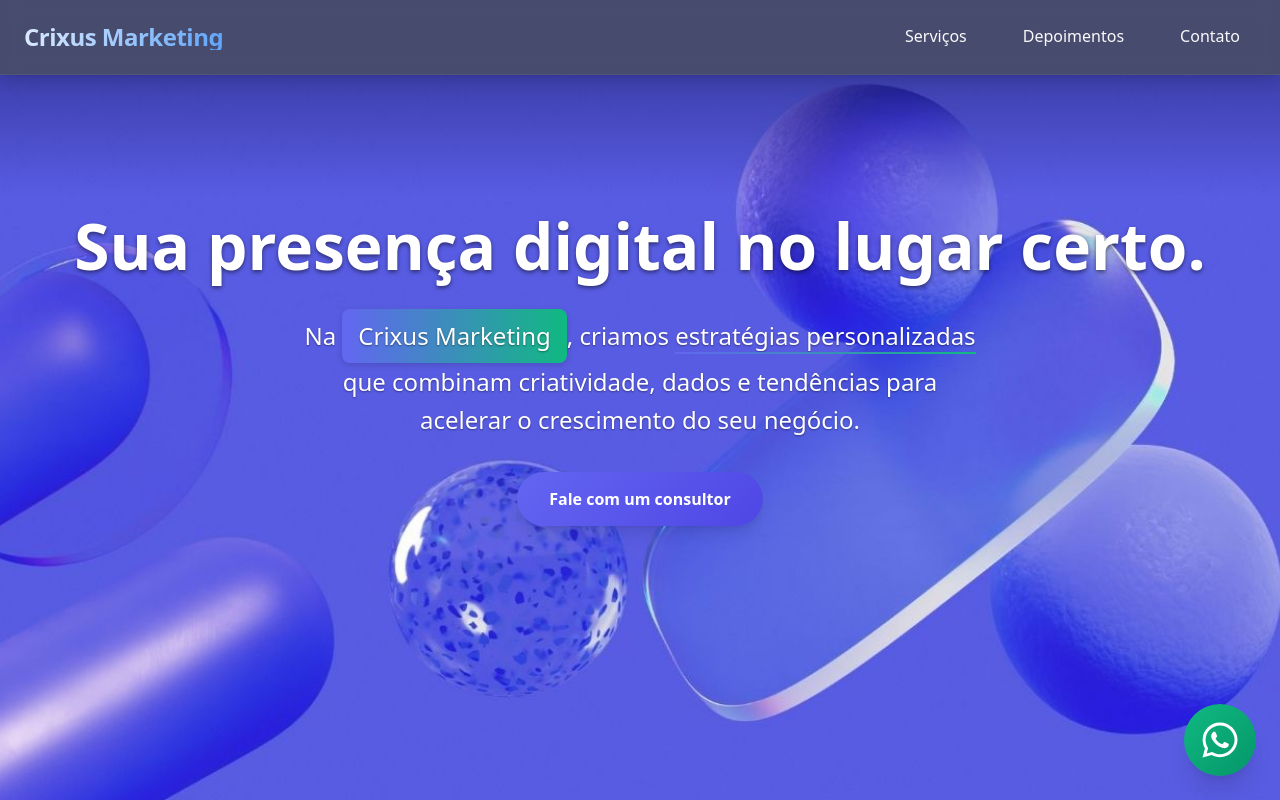
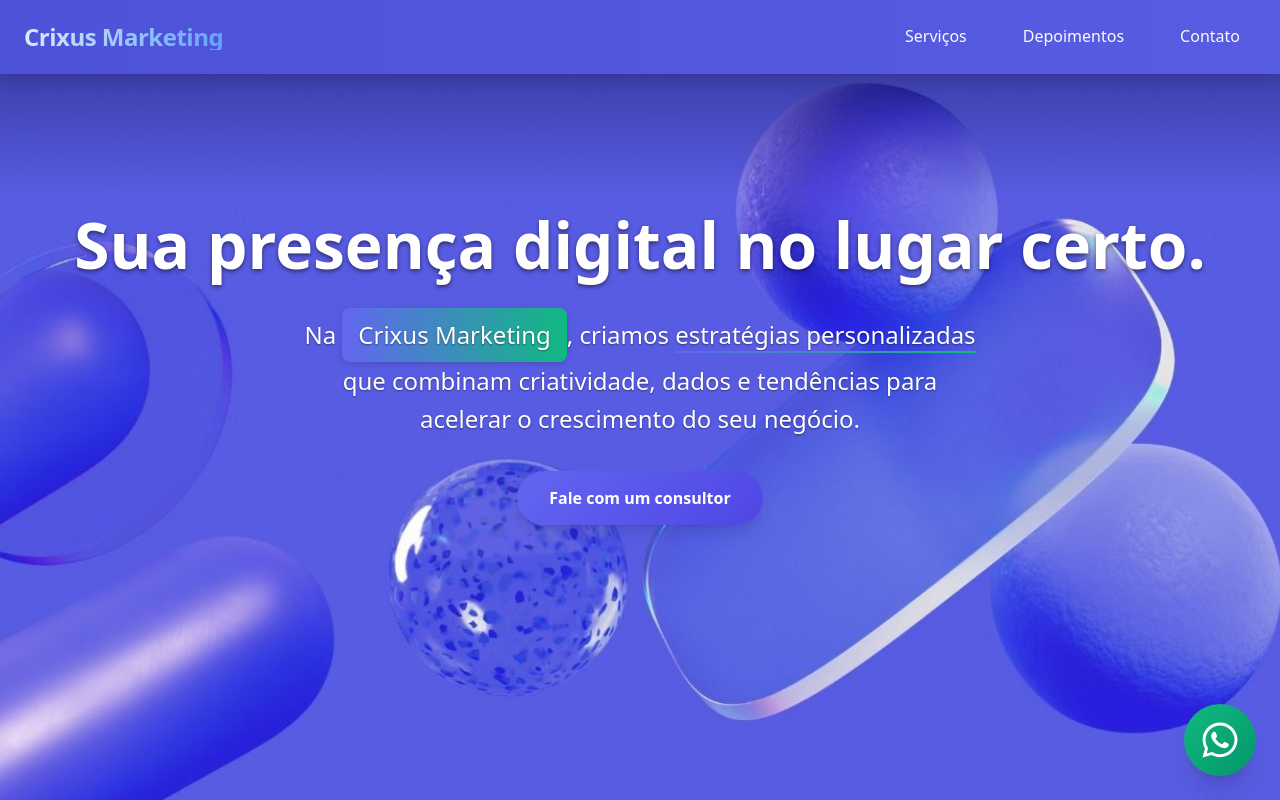
Before and after one commit to MbFranca/CrixusMarketing, a React (Vite) app: page / in a window 1280 px wide. Shown: the top 800 px of the page. Built offline with nearby package versions, Linux system fonts and the light colour scheme.

Commit message:
alteração de cores no header

```diff
--- a/src/App.css
+++ b/src/App.css
@@ -93,10 +93,10 @@
   align-items: center;
   padding: var(--spacing-4) var(--spacing-6);
 
-  background: rgba(40, 45, 85, 0.85);
+  background: rgba(88, 92, 226, 0.95);
   /* novo fundo violeta escuro */
   backdrop-filter: blur(10px);
-  border-bottom: 1px solid rgba(255, 255, 255, 0.06);
+background: linear-gradient(to right, #4e52d9, #585CE2);
   box-shadow: var(--shadow-lg);
 
   color: var(--gray-50);
```
